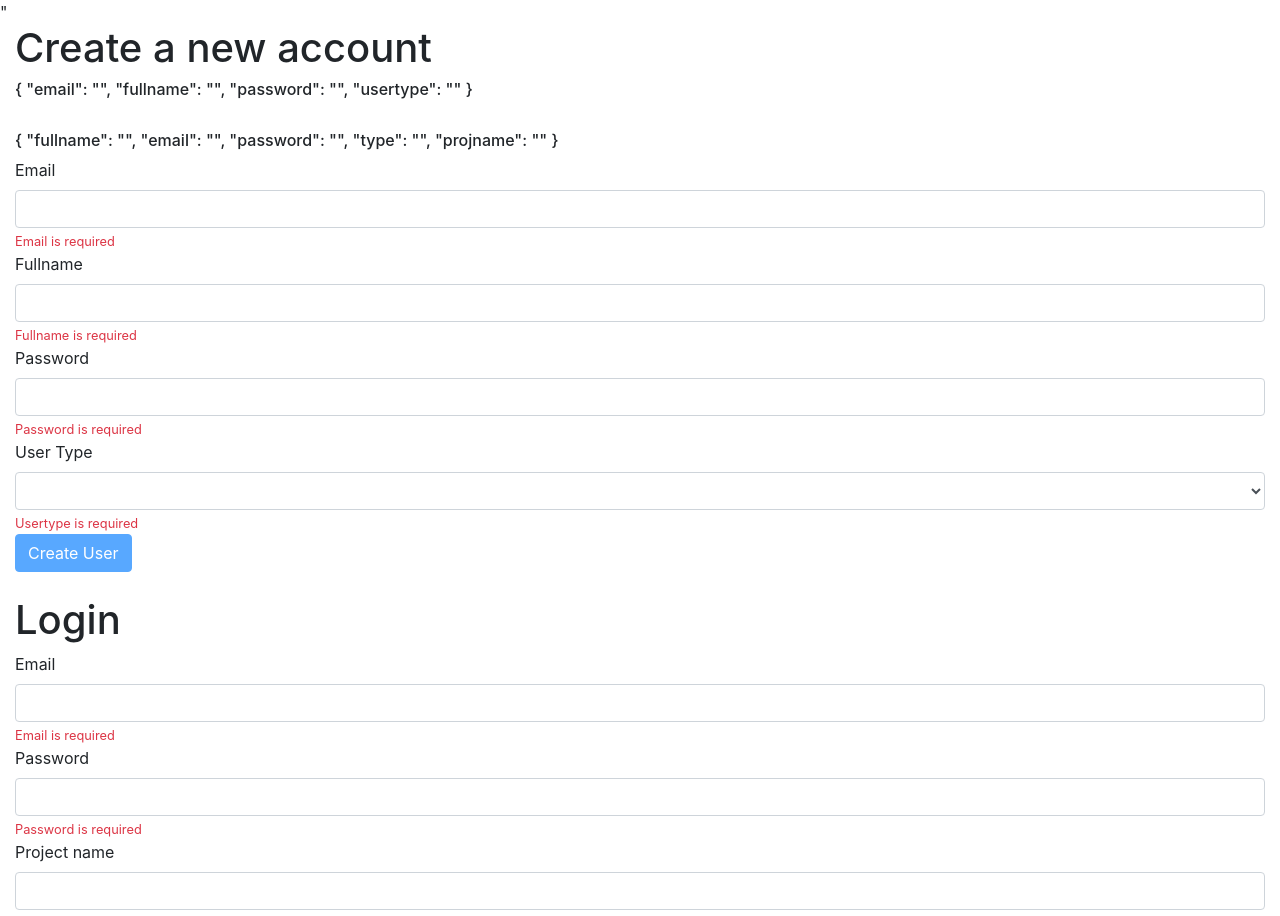
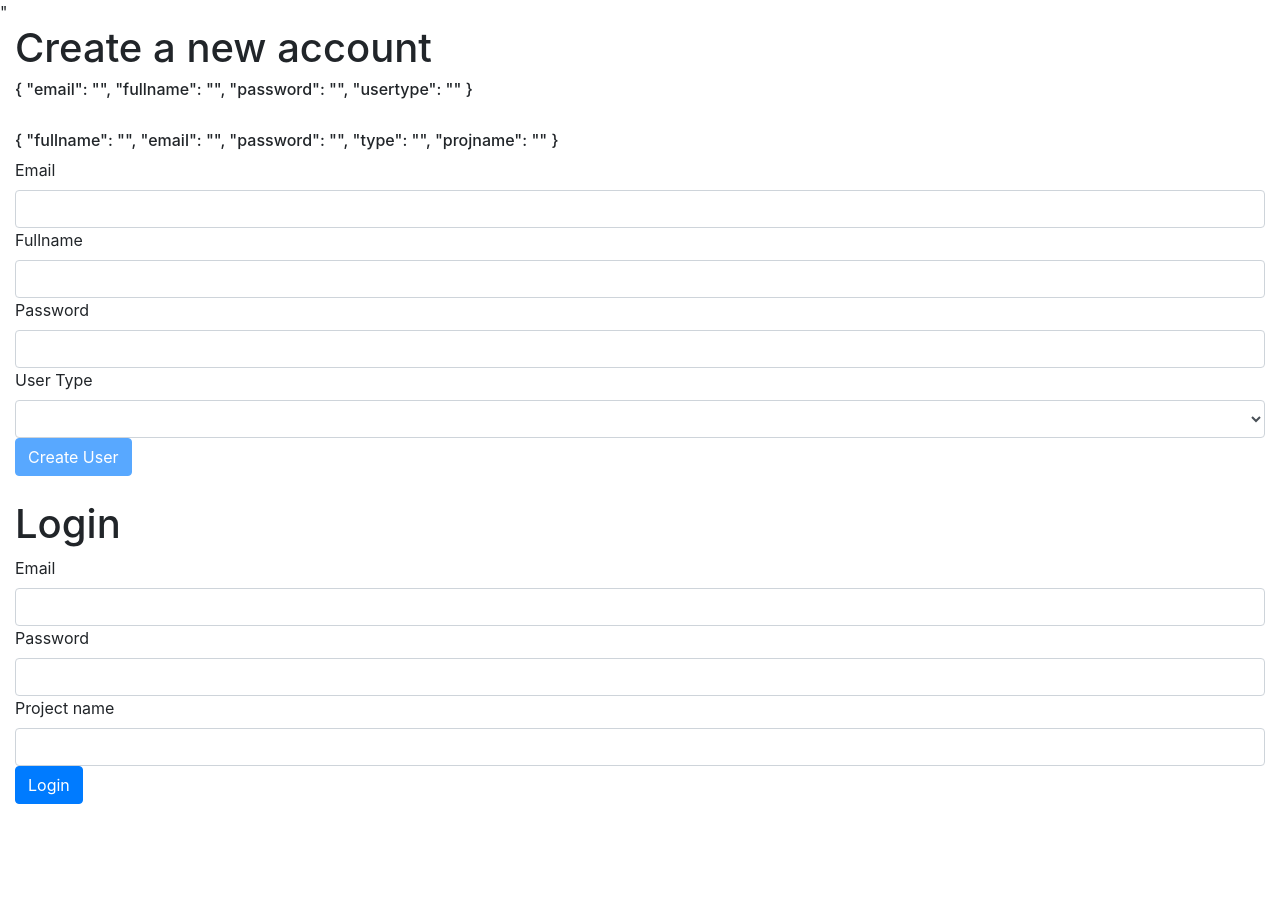
Before and after one commit to EngineerSk/eskayoriadechatscrum, an Angular app: page / in a window 1280 px wide. Shown: the top 916 px of the page. After the commit the page ends 804 px from the top, so only its background shows below. Built offline with nearby package versions, Linux system fonts and the light colour scheme.

Commit message:
updated password and email fields

```diff
--- a/src/app/login/login.component.html
+++ b/src/app/login/login.component.html
@@ -8,7 +8,7 @@
 			[class.is-invalid]="email.invalid && email.touched"
 			#email="ngModel" name="email" class="form-control" ngModel>
 			<div *ngIf="email.errors && (email.invalid || email.touched)">
-				<small class="text-danger" *ngIf="email.errors.required">
+				<small class="text-danger" *ngIf="email.errors.required && email.touched">
 					Email is required
 				</small>
 				<small class="text-danger" *ngIf="email.errors.pattern">
@@ -20,12 +20,12 @@
 		<div class="form_group">
 			<label>Password</label>
 			<input required type="password"
-			pattern="^(?=.*[0-9])(?=.*[\*\?\(\.\)\^\+\[\]\$\|\{\}]).{8,15}$"
+			pattern="^(?=.*[0-9])(?=.*[^(0-9)^(A-Z)^(a-z)^(\s)]).{8,15}$"
 			[class.is-invalid]="password.invalid && password.touched"
 			#password="ngModel"
 			name="password" class="form-control" ngModel>
 			<div *ngIf="password.errors && (password.invalid || password.touched)">
-				<small class="text-danger" *ngIf="password.errors.required">
+				<small class="text-danger" *ngIf="password.errors.required && password.touched">
 					Password is required
 				</small>
 				<small class="text-danger" *ngIf="password.errors.pattern">
@@ -36,16 +36,17 @@
 
 		<div class="form_group">
 			<label>Project name</label>
-			<input required type="text" [class.is-invalid]="fullname.invalid && fullname.touched"
+			<input required type="text"
+			[class.is-invalid]="fullname.invalid && fullname.touched"
 			#fullname="ngModel" name="fullname"
 			class="form-control" ngModel>
 			<div *ngIf="fullname.errors && (fullname.invalid || fullname.touched)">
-				<small class="text-danger">Project name is required</small>
+				<small class="text-danger" *ngIf="fullname.errors.required && fullname.touched">
+					Project name is required
+				</small>
 			</div>
 		</div>
 
 		<button class="btn btn-primary">Login</button>
 	</form>
 </div>
-
-<!---->
--- a/src/app/signup/signup.component.html
+++ b/src/app/signup/signup.component.html
@@ -8,11 +8,11 @@
 		<div class="form_group">
 			<label>Email</label>
 			<input required type="email"
-			pattern="^([a-z0-9\.-_]{1,80})@([a-z\d-]{1,80})\.([a-z]{2,8})(\.[a-z]{2,8})?$"
+			pattern="^([a-z0-9\.-_]{1,80})@([a-z\d-]{1,80})\.com$"
 			[class.is-invalid]="email.invalid && email.touched" #email="ngModel" name="email"
 			class="form-control" [(ngModel)]="scrumUserModel.email">
 			<div *ngIf="email.errors && (email.touched || email.invalid)">
-				<small class="text-danger" *ngIf="email.errors.required">
+				<small class="text-danger" *ngIf="email.errors.required && email.touched">
 					Email is required
 				</small>
 				<small class="text-danger" *ngIf="email.errors.pattern">
@@ -26,7 +26,7 @@
 			[class.is-invalid]="fullname.invalid && fullname.touched" #fullname="ngModel"
 			name="fullname" class="form-control" [(ngModel)]="scrumUserModel.fullname">
 			<div *ngIf="fullname.errors && (fullname.invalid || fullname.touched)">
-				<small class="text-danger">
+				<small class="text-danger"  *ngIf="fullname.errors.required && fullname.touched">
 					Fullname is required
 				</small>
 			</div>
@@ -34,11 +34,11 @@
 		<div class="form_group">
 			<label>Password</label>
 			<input required type="password"
-			pattern="^(?=.*[0-9])(?=.*[\*\?\(\.\)\^\+\[\]\$\|\{\}]).{8,15}$"
+			pattern="^(?=.*[0-9])(?=.*[^(0-9)^(A-Z)^(a-z)^(\s)]).{8,15}$"
 			[class.is-invalid]="password.invalid && password.touched" #password="ngModel"
 			name="password" class="form-control" [(ngModel)]="scrumUserModel.password">
 			<div *ngIf="password.errors && (password.touched || password.invalid)">
-				<small class="text-danger" *ngIf="password.errors.required">
+				<small class="text-danger" *ngIf="password.errors.required && password.touched">
 					Password is required
 				</small>
 				<small class="text-danger" *ngIf="password.errors.pattern">
@@ -54,7 +54,7 @@
 				<option *ngFor = "let eachElement of userTypes">{{ eachElement }} </option>
 			</select>
 			<div *ngIf="usertype.errors && (usertype.invalid || usertype.touched)">
-				<small class="text-danger">
+				<small class="text-danger" *ngIf="usertype.errors.required && usertype.touched">
 					Usertype is required
 				</small>
 			</div>
```
